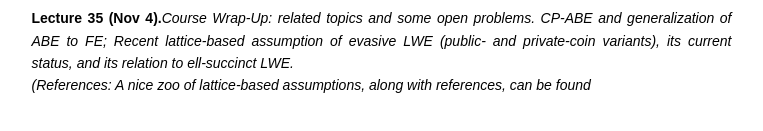
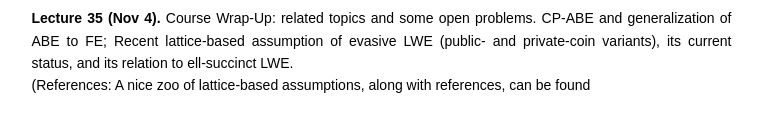
Before and after one commit to yadav-anshu/yadav-anshu.github.io, a plain HTML site: page 2026-27-CS710-lbc.html in a window 1280 px wide. Shown: the part 2216-2347 px from the top of the page, 251-1014 px from the left. Drawn offline with Linux system fonts and the light colour scheme.

Commit message:
Update 2026-27-CS710-lbc.html

```diff
--- a/2026-27-CS710-lbc.html
+++ b/2026-27-CS710-lbc.html
@@ -88,7 +88,7 @@
     <p><strong>Lecture 29 (Oct 27).</strong> Recap of FC construction from BASIS_struct and ell-succinct SIS assumptions; BASIS_struct implies ell-succinct SIS<br> (References: same as above; <a href="https://eprint.iacr.org/2024/1416.pdf" style="text-decoration: none;">[Wee24]</a> Section 6.1 for relation between BASIS_struct and ell-succinct SIS)</p>
     <p><strong>Lecture 30,31 (Oct 28,29).</strong><i> (Thu treated as Wed)</i> ell-succinct LWE assumption; [Wee24] KP-ABE scheme with succinct ciphertext from ell-succinct LWE: |mpk| and |ct| sublinear in ell, |sk| independent of ell); matrix commitment, [Wee25] KP-ABE scheme with all three - |mpk|, |ct|, |sk| independent of ell.<br> (References: <a href="https://eprint.iacr.org/2024/1416.pdf" style="text-decoration: none;">[Wee24]</a>; <a href="https://eprint.iacr.org/2025/509.pdf" style="text-decoration: none;">[Wee25]</a>)</p>
     <p><strong>Lecture 32-34 (Oct 31, Nov 3).</strong><i> (Extra class on Oct 31)</i> Wrapping up [Wee25] scheme; Blind Signatures - definitions and a construction from SIS; One-more-ISIS assumption, practical construction of BSig from One-more-ISIS.<br> (References: <a href="https://eprint.iacr.org/2021/1565.pdf" style="text-decoration: none;">[AKSY22]</a>)</p>
-    <p><strong>Lecture 35 (Nov 4).</strong><i>Course Wrap-Up: related topics and some open problems. CP-ABE and generalization of ABE to FE; Recent lattice-based assumption of evasive LWE (public- and private-coin variants), its current status, and its relation to ell-succinct LWE.<br> (References: A nice zoo of lattice-based assumptions, along with references, can be found <a href="https://latticeassumptionzoo.org" style="text-decoration: none;/>here</a>.)</p>
+    <p><strong>Lecture 35 (Nov 4).</strong> Course Wrap-Up: related topics and some open problems. CP-ABE and generalization of ABE to FE; Recent lattice-based assumption of evasive LWE (public- and private-coin variants), its current status, and its relation to ell-succinct LWE.<br> (References: A nice zoo of lattice-based assumptions, along with references, can be found <a href="https://latticeassumptionzoo.org" style="text-decoration: none;/>here</a>.)</p>
 
     </div>
 
```
